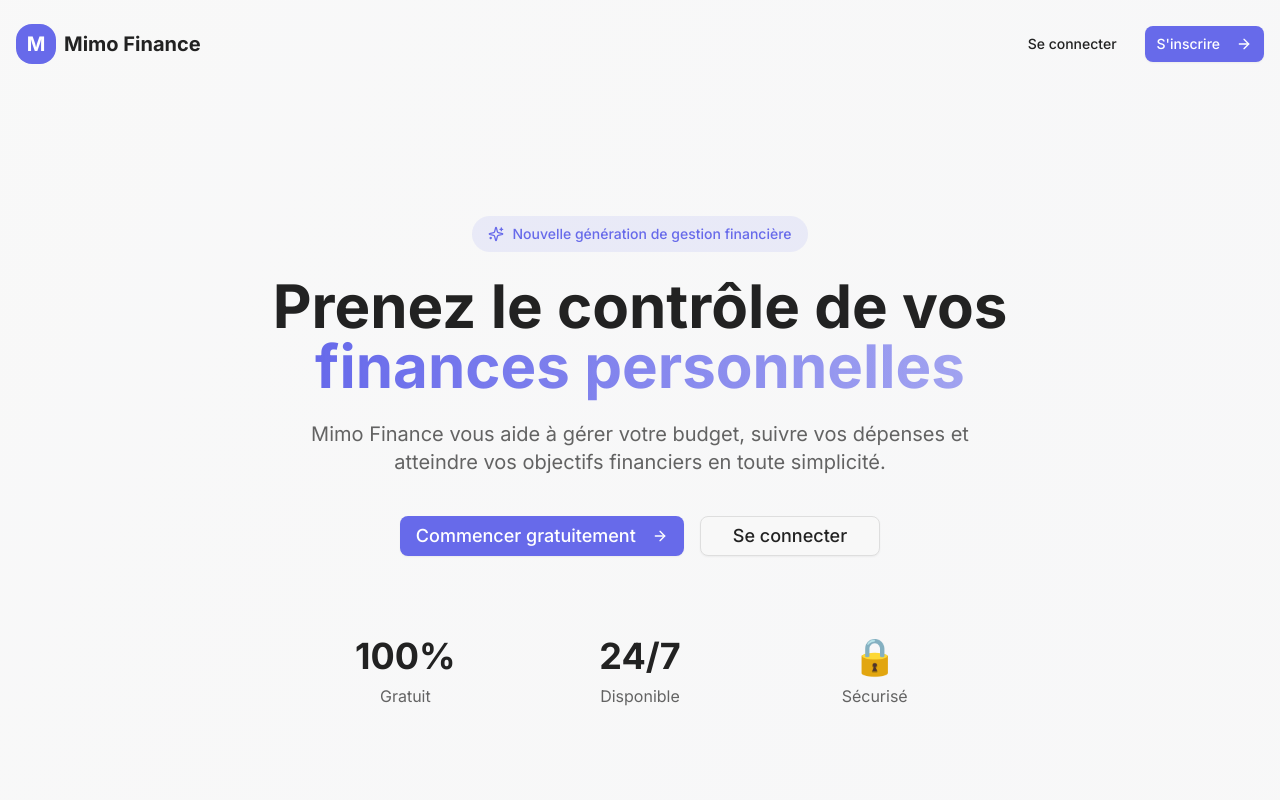
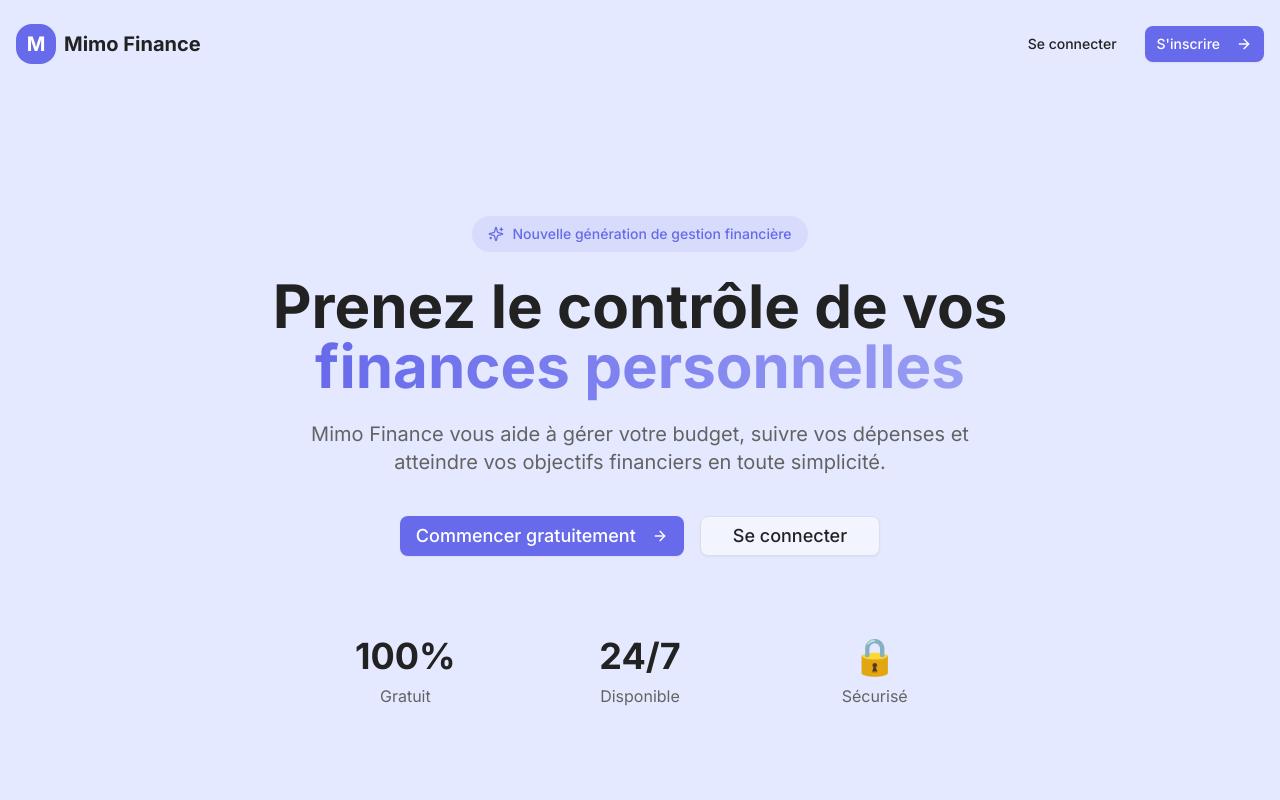
Before and after one commit to Linerror99/Mimo-core, a React (Vite) app in the folder frontend/: page / in a window 1280 px wide. Shown: the top 800 px of the page. Built offline with nearby package versions, Linux system fonts and the light colour scheme; no server answers.

Commit message:
feat: update layout and styling for landing page and background colors

```diff
--- a/frontend/src/components/Layout.tsx
+++ b/frontend/src/components/Layout.tsx
@@ -70,7 +70,7 @@ export function Layout({ children, currentPage, navigate, onLogout }: LayoutProp
     }
 
     return (
-    <aside className="w-64 bg-card border-r border-border flex flex-col">
+    <aside className="w-64 bg-background border-r border-border flex flex-col">
       <div className="p-6">
         <div className="flex items-center justify-between mb-2">
           <div className="flex items-center gap-2">
--- a/frontend/src/index.css
+++ b/frontend/src/index.css
@@ -8,6 +8,7 @@
 
   body {
     font-family: 'Inter', sans-serif;
+    background-color: oklch(0.94 0.04 278);
   }
 
   .font-mono-amounts {
@@ -70,7 +71,7 @@
 }
 
 :root {
-  --background: oklch(0.98 0 0);
+  --background: oklch(0.97 0.015 278);
   --foreground: oklch(0.25 0 0);
 
   --card: oklch(1 0 0);
@@ -82,10 +83,10 @@
   --primary: oklch(0.59 0.19 278);
   --primary-foreground: oklch(1 0 0);
 
-  --secondary: oklch(0.96 0.01 278);
+  --secondary: oklch(0.96 0.015 278);
   --secondary-foreground: oklch(0.25 0 0);
 
-  --muted: oklch(0.96 0 0);
+  --muted: oklch(0.96 0.01 278);
   --muted-foreground: oklch(0.50 0 0);
 
   --accent: oklch(0.65 0.20 300);
@@ -100,8 +101,8 @@
   --warning: oklch(0.75 0.15 70);
   --warning-foreground: oklch(0.25 0 0);
 
-  --border: oklch(0.90 0 0);
-  --input: oklch(0.90 0 0);
+  --border: oklch(0.90 0.005 278);
+  --input: oklch(0.90 0.005 278);
   --ring: oklch(0.59 0.19 278);
 
   --radius: 0.5rem;
@@ -110,8 +111,8 @@
   --card-bg: oklch(1 0 0);
   --text-primary: oklch(0.25 0 0);
   --text-secondary: oklch(0.50 0 0);
-  --border-color: oklch(0.90 0 0);
-  --hover-bg: oklch(0.96 0 0);
+  --border-color: oklch(0.90 0.005 278);
+  --hover-bg: oklch(0.97 0.02 278);
   --input-bg: oklch(1 0 0);
   --primary-color: oklch(0.59 0.19 278);
   --error-color: oklch(0.63 0.22 25);
@@ -204,3 +205,8 @@
     linear-gradient(to bottom, rgba(255, 255, 255, 0.1) 1px, transparent 1px);
   background-size: 20px 20px;
 }
+
+/* Landing page gradient background */
+.landing-gradient {
+  background: linear-gradient(135deg, #f8f7ff 0%, #fafbfc 40%, #f5f3ff 100%) !important;
+}
--- a/frontend/src/pages/Landing.tsx
+++ b/frontend/src/pages/Landing.tsx
@@ -55,7 +55,7 @@ export function Landing() {
   ]
 
   return (
-    <div className="min-h-screen bg-gradient-to-br from-background via-secondary/10 to-background">
+    <div className="min-h-screen">
       {/* Header */}
       <header className="container mx-auto px-4 py-6">
         <div className="flex items-center justify-between">
```
